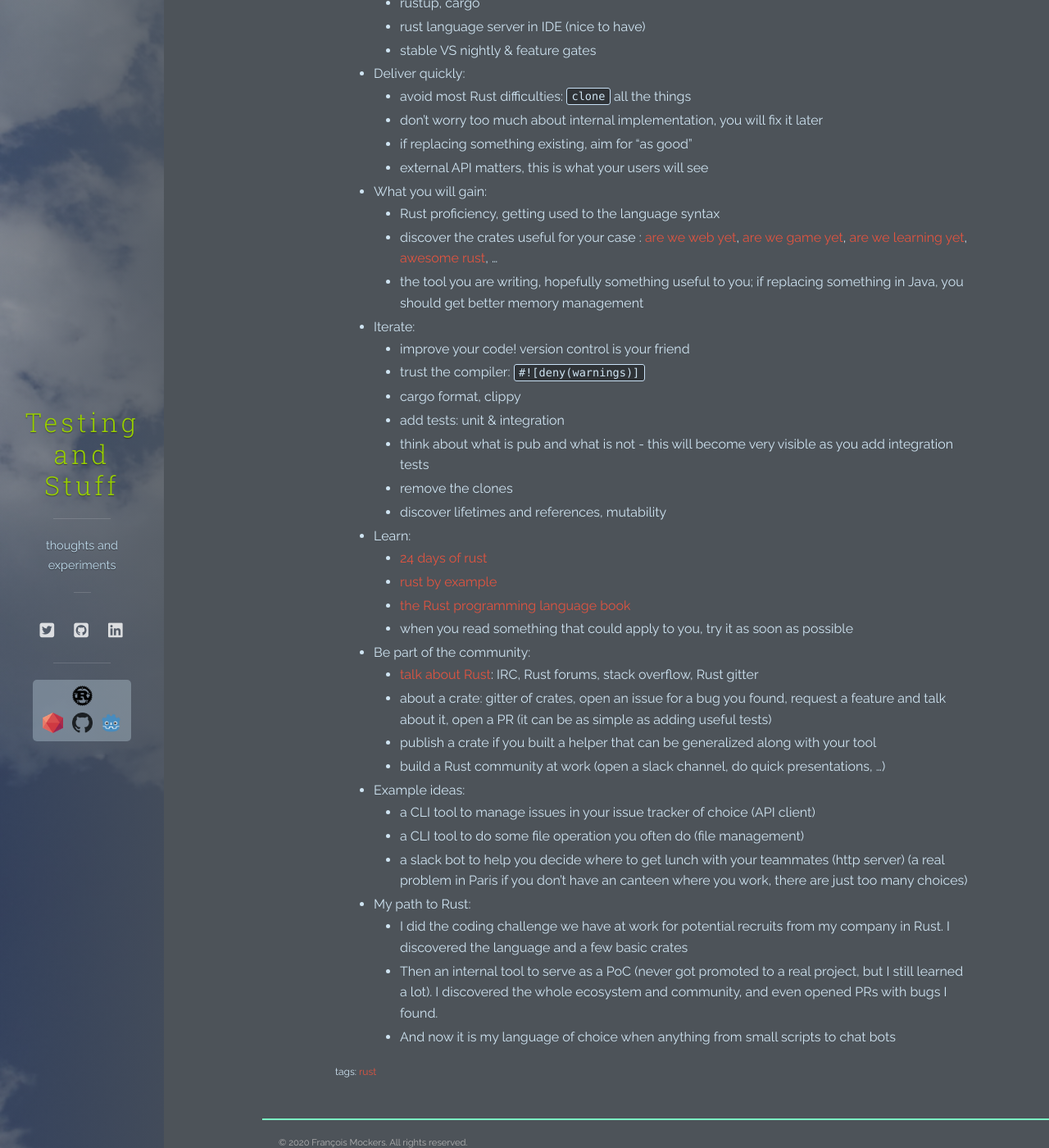
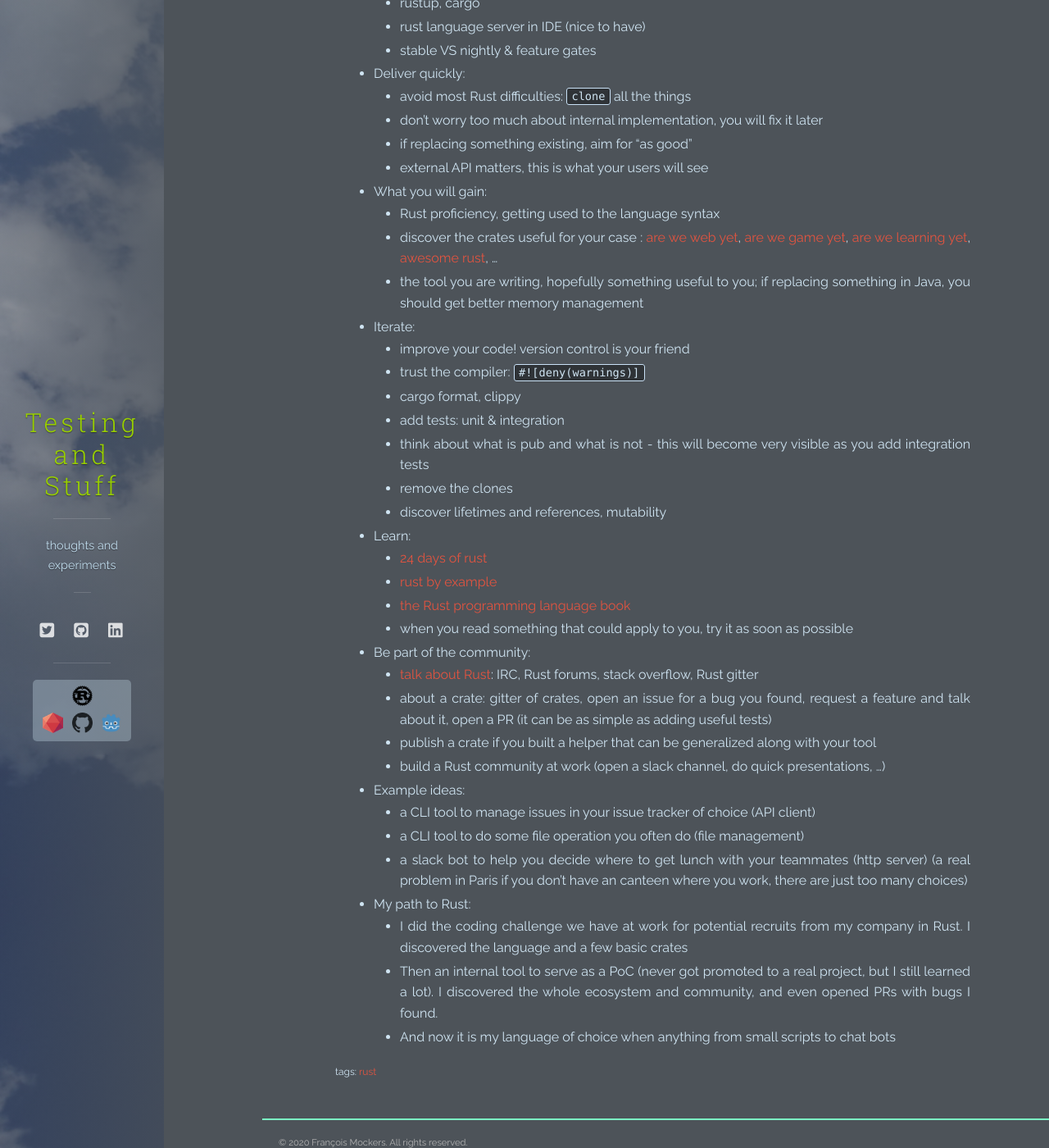
Before and after one commit to mockersf/mockersf.github.io, a Jekyll site: the page built from _posts/2018-10-30-rust-quick-dirty.md, in a window 1280 px wide and 1400 px high, scrolled down 467 px. Shown: the whole window at 82% size. Built offline with Jekyll 4.4.1, drawn with Linux system fonts in a browser that asks for light colours; nearby versions of some CDN libraries.

Commit message:
:lipstick: text align for posts

```diff
--- a/css/uno.css
+++ b/css/uno.css
@@ -307,6 +307,10 @@ hr {
 	margin: 0 .3em -.4em 0;
 	border: none;
 	box-shadow: none; }
+
+.post {
+	text-align: justify;
+}
 
 .post img {
 	max-width: 100%;
```
